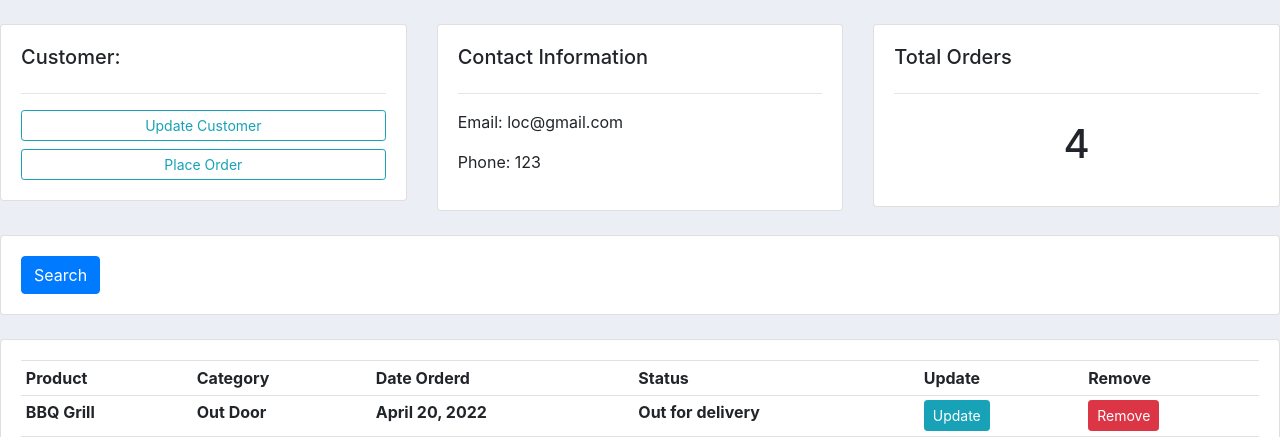
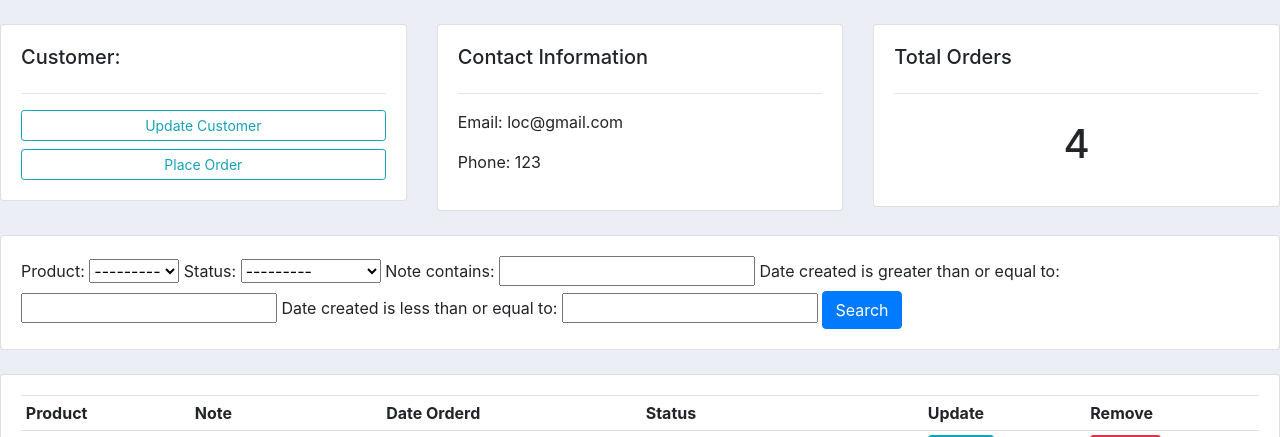
Before and after one commit to nqdinh-1203/DjangoProject, a Django app: page /customer/1/ in a window 1280 px wide. Shown: the part 59-496 px from the top of the page. Run offline with Django 4.2, Linux system fonts and the light colour scheme; data comes from the database, SQL or seed files in the repository; both versions use the stored data as it was after the commit; lists and menus that the app fills with data are empty.

Commit message:
filter form table search

```diff
--- /dev/null
+++ b/midterm/accounts/filters.py
@@ -0,0 +1,18 @@
+import django_filters
+
+from django_filters import DateFilter
+from django_filters import CharFilter
+
+
+from .models import *
+
+class OrderFilter(django_filters.FilterSet):
+    start_date = DateFilter(field_name='date_created', lookup_expr='gte')
+    end_date = DateFilter(field_name='date_created', lookup_expr='lte')
+
+    note = CharFilter(field_name='note', lookup_expr='icontains')
+
+    class Meta:
+        model = Order
+        fields = '__all__'
+        exclude = ['customer', 'date_created']
--- a/midterm/accounts/models.py
+++ b/midterm/accounts/models.py
@@ -9,6 +9,7 @@ class Customer(models.Model):
 
     def __str__(self):
         return self.name
+
 
 class Tag(models.Model):
     name = models.CharField(max_length=200, null=True)
@@ -43,6 +44,8 @@ class Order(models.Model):
     product = models.ForeignKey(Product, null=True, on_delete = models.SET_NULL)
     date_created = models.DateField(auto_now_add=True, null=True)
     status = models.CharField(max_length=200, null=True, choices=STATUS)
+    note = models.CharField(max_length=1000, null=True)
+
 
     def __str__(self):
         return self.product.name
--- a/midterm/accounts/templates/accounts/customer.html
+++ b/midterm/accounts/templates/accounts/customer.html
@@ -39,7 +39,7 @@
     <div class="col">
         <div class="card card-body">
             <form method="get">
-
+                {{myFilter.form}}
                 <button class="btn btn-primary" type="submit">Search</button>
             </form>
         </div>
@@ -54,7 +54,7 @@
             <table class="table table-sm">
                 <tr>
                     <th>Product</th>
-                    <th>Category</th>
+                    <th>Note</th>
                     <th>Date Orderd</th>
                     <th>Status</th>
                     <th>Update</th>
@@ -64,7 +64,7 @@
                 {% for ord in orders %}
                 <tr>
                     <th>{{ord.product}}</th>
-                    <th>{{ord.product.category}}</th>
+                    <th>{{ord.note}}</th>
                     <th>{{ord.date_created}}</th>
                     <th>{{ord.status}}</th>
                     <th><a class="btn btn-sm btn-info" href="">Update</a></th>
--- a/midterm/accounts/views.py
+++ b/midterm/accounts/views.py
@@ -3,6 +3,7 @@ from django.http import HttpResponse
 from django.forms import inlineformset_factory
 from .models import *
 from .forms import *
+from .filters import OrderFilter
 
 # Create your views here.
 
@@ -33,9 +34,10 @@ def customer(request, pk):
     customer = Customer.objects.get(id=pk)
     orders = customer.order_set.all()
 
-    #total_oders = orders.count()
+    myFilter = OrderFilter(request.GET, queryset=orders)
+    orders = myFilter.qs
 
-    context = {'customer':customer, 'orders':orders}
+    context = {'customer':customer, 'orders':orders, 'myFilter':myFilter}
 
     return render(request, 'accounts/customer.html', context)
 
--- a/midterm/midterm/settings.py
+++ b/midterm/midterm/settings.py
@@ -40,6 +40,7 @@ INSTALLED_APPS = [
     'django.contrib.messages',
     'django.contrib.staticfiles',
     'accounts',
+    'django_filters',
 ]
 
 MIDDLEWARE = [
```
Also changed, not shown: midterm/accounts/migrations/0004_order_note.py (added), midterm/db.sqlite3.
